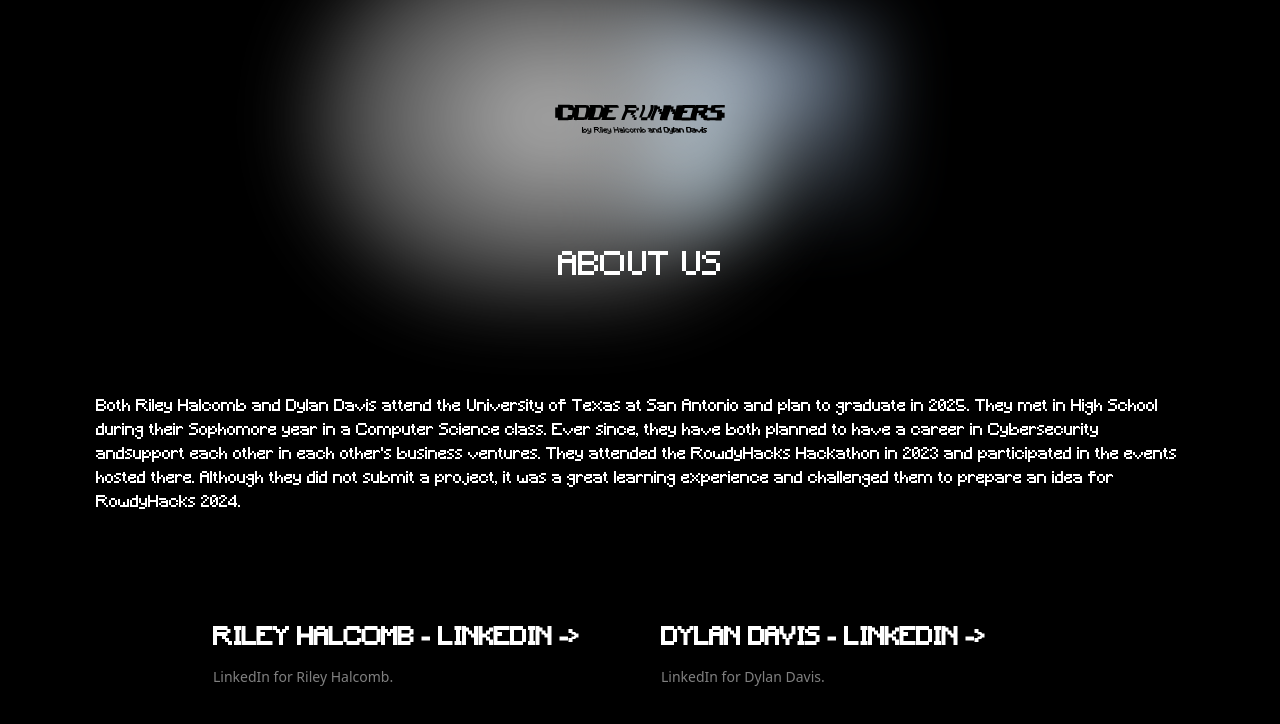
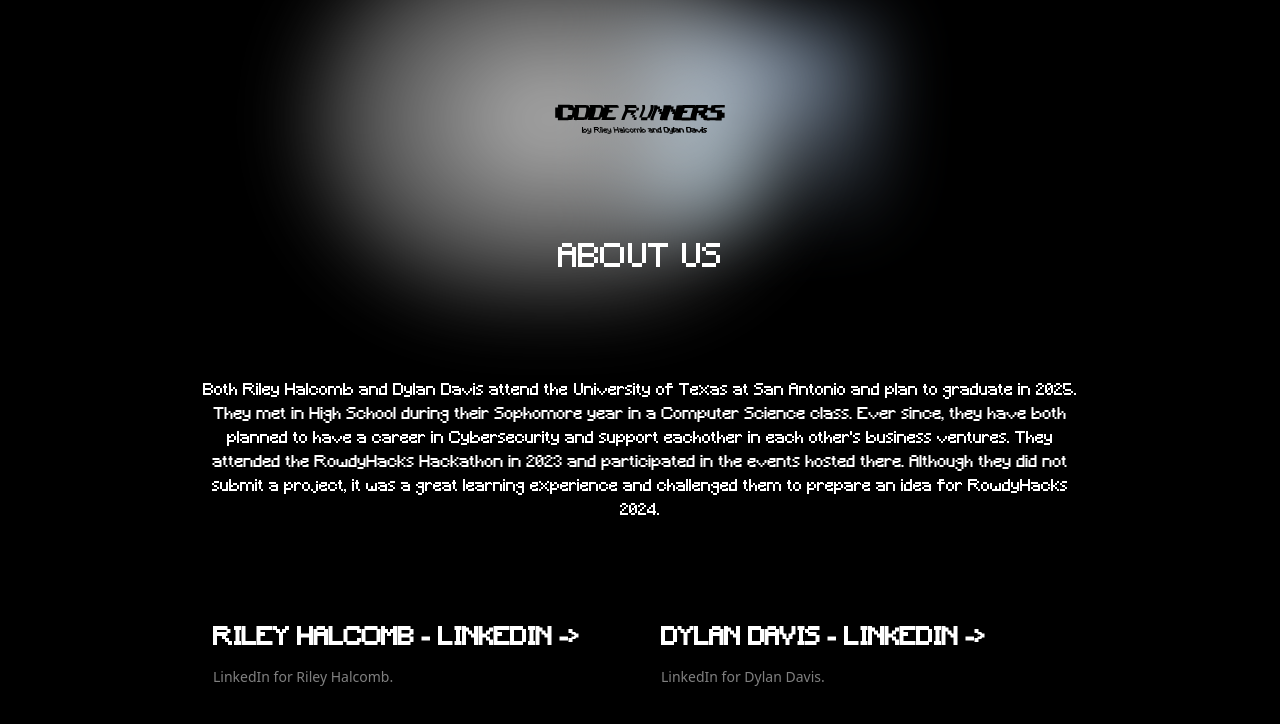
Before and after one commit to rileyhalcomb/CodeRunner, a Next.js app: page /about in a window 1280 px wide. Shown: the top 724 px of the page. Built offline with nearby package versions, Linux system fonts and the light colour scheme.

Commit message:
Update minor changes

```diff
--- a/pages/about.tsx
+++ b/pages/about.tsx
@@ -33,16 +33,15 @@ const AboutPage: React.FC = () => {
 
                 <div className="mt-6"></div>
 
-                <div>
-                    <h1 style={{fontFamily: "minecraftmedium"}}>Both Riley Halcomb and Dylan Davis attend the University
-                        of Texas at San Antonio and plan to graduate in 2025.
-                        They met in High School during their Sophomore year in a Computer Science class. Ever since,
-                        they have both planned to have a career in Cybersecurity and
+                <div style={{fontFamily: "minecraftmedium", paddingLeft: "100px", paddingRight: "100px", textAlign: "center"}}>
+                    <h1 style={{margin: "0", padding: "0"}}>
+                        Both Riley Halcomb and Dylan Davis attend the University of Texas at San Antonio and plan to
+                        graduate in 2025. They met in High School during their Sophomore year in a Computer Science
+                        class. Ever since, they have both planned to have a career in Cybersecurity and support each
                         {/* eslint-disable-next-line react/no-unescaped-entities */}
-                        support each other in each other's business ventures. They attended the RowdyHacks Hackathon in
-                        2023 and participated in the events hosted there.
-                        Although they did not submit a project, it was a great learning experience and challenged them
-                        to prepare an idea for RowdyHacks 2024.
+                        other in each other's business ventures. They attended the RowdyHacks Hackathon in 2023 and
+                        participated in the events hosted there. Although they did not submit a project, it was a great
+                        learning experience and challenged them to prepare an idea for RowdyHacks 2024.
                     </h1>
                 </div>
 
```
